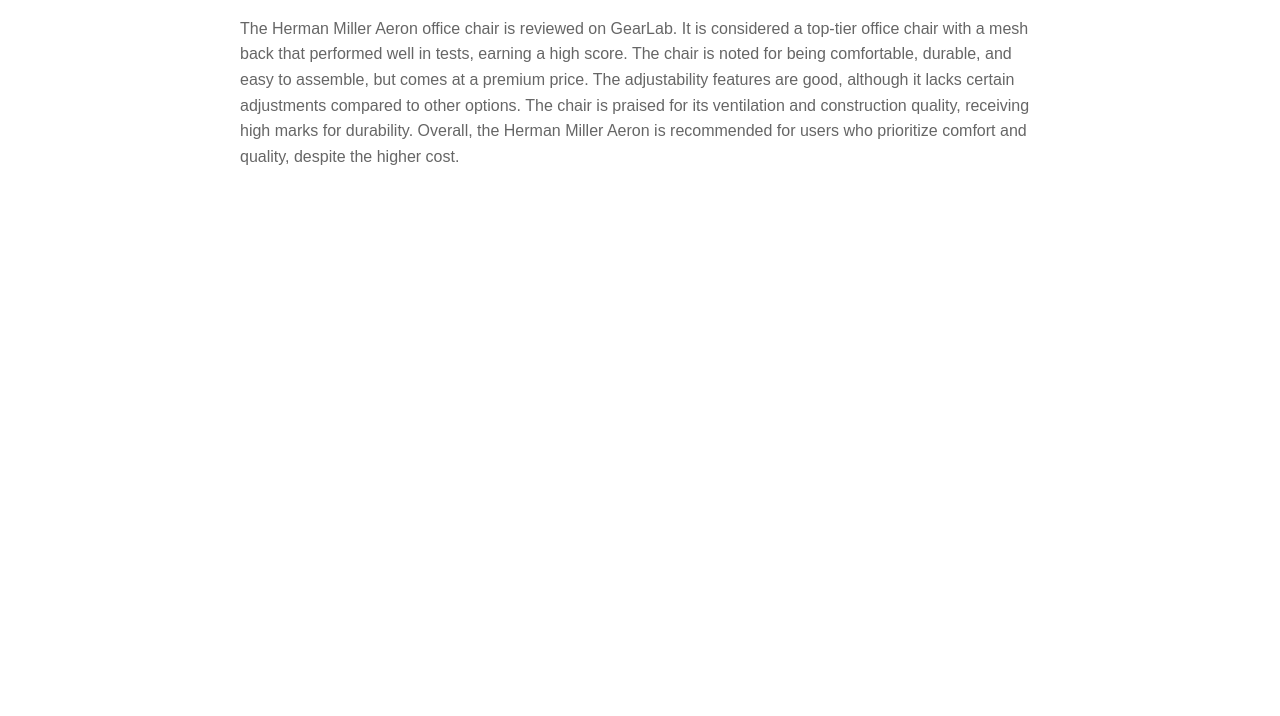
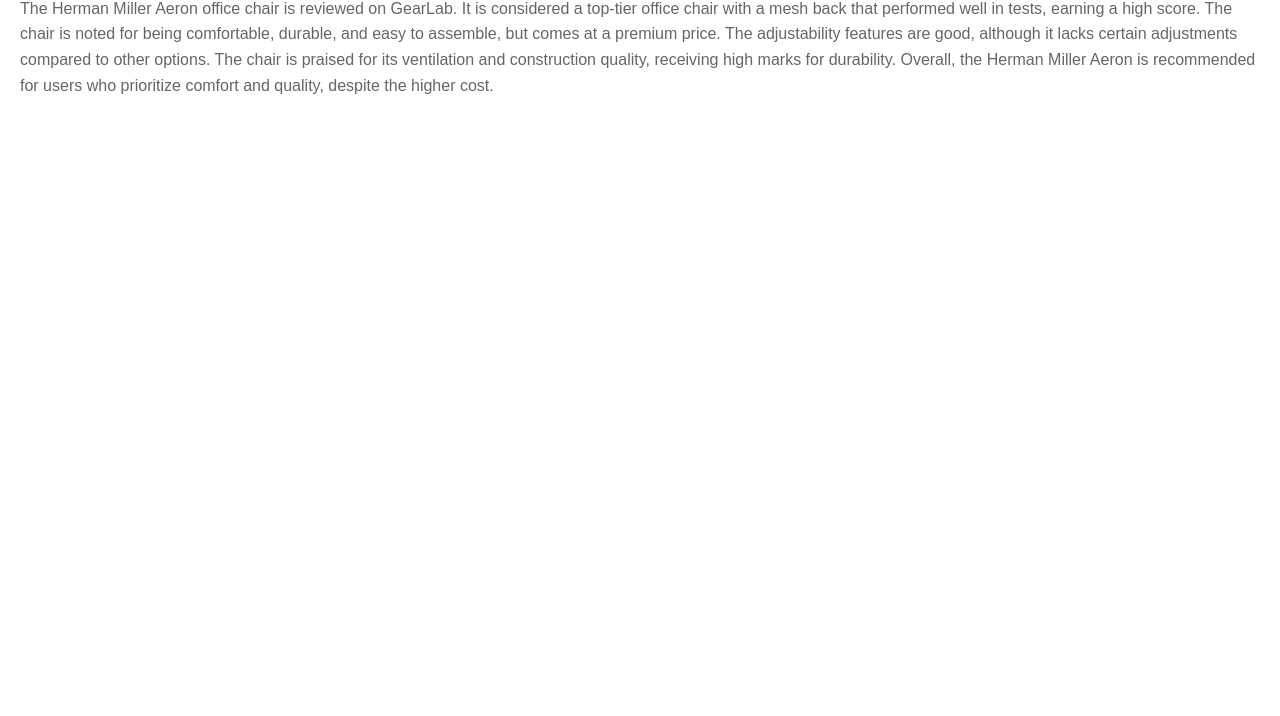
Before and after one commit to saoriyo99/mmm-front, a plain HTML site: page index.html in a window 1280 px wide. Shown: the part 84-800 px from the top of the page. Drawn offline with Linux system fonts and the light colour scheme.

Commit message:
auto-commit

```diff
--- a/index.html
+++ b/index.html
@@ -7,13 +7,12 @@
 <style>
     body {
         font-family: Arial, sans-serif;
-        max-width: 800px;
-        margin: 0 auto;
-        padding: 20px;
+        margin: 20px;
+        padding: 0;
     }
     h1 {
+        text-align: center;
         color: #333;
-        text-align: center;
     }
     p {
         color: #666;
```
